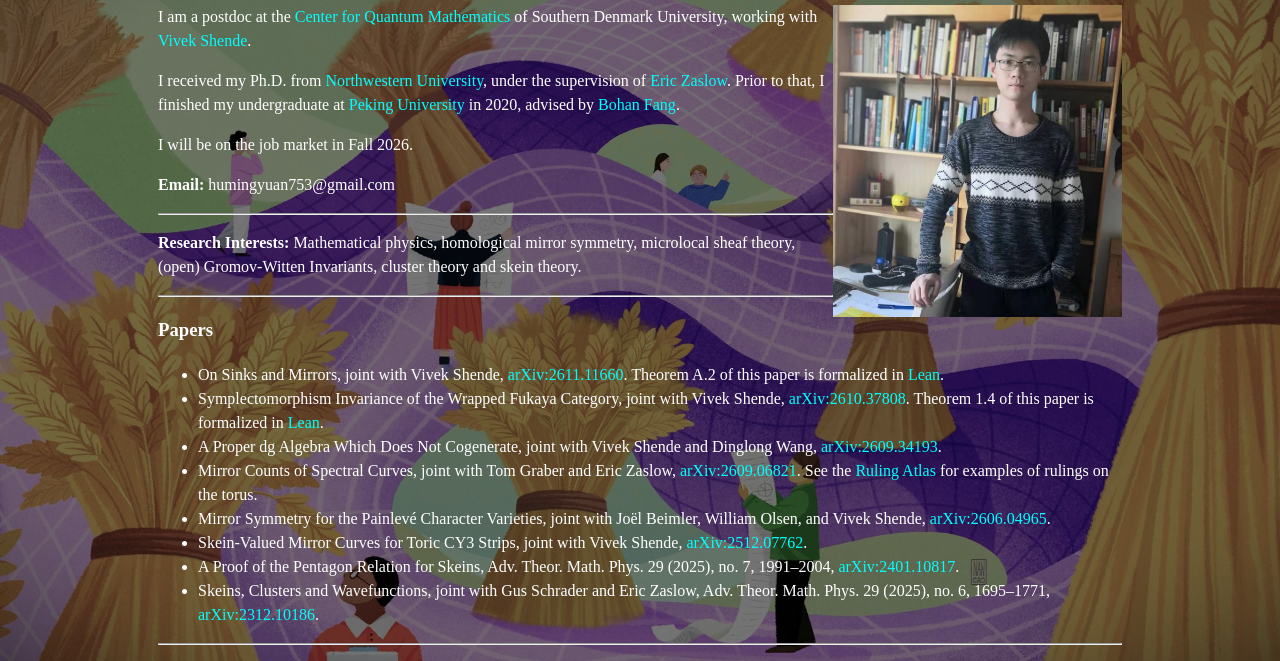
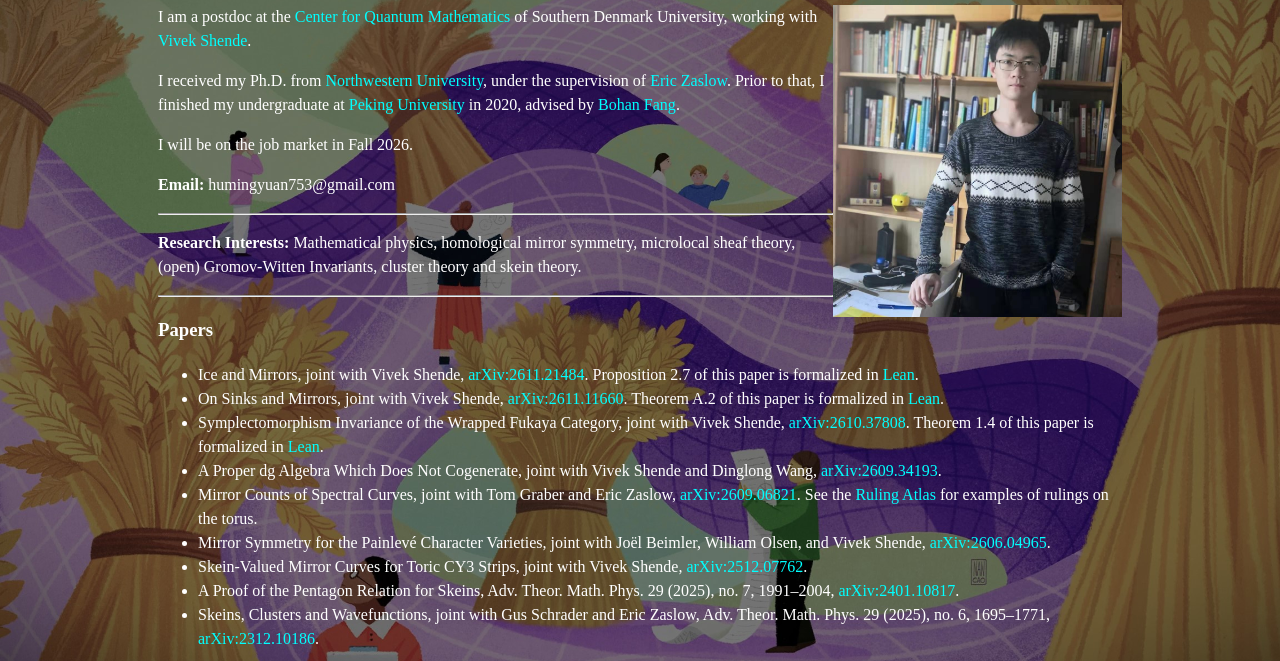
Before and after one commit to Hu-Mingyuan/Hu-Mingyuan.github.io, a plain HTML site: page index.html in a window 1280 px wide. Shown: the part 114-775 px from the top of the page. Drawn offline with Linux system fonts and the light colour scheme.

Commit message:
Add Ice and Mirrors and peeling-strip Lean project
Co-Authored-By: Claude Opus 5.5 <noreply@anthropic.com>

```diff
--- a/index.html
+++ b/index.html
@@ -54,6 +54,7 @@
 <hr>
 <h3>Papers</h3>
 <ul>
+	<li>Ice and Mirrors, joint with Vivek Shende, <a href = "https://arxiv.org/abs/2611.21484" target = "_blank">arXiv:2611.21484</a>. Proposition 2.7 of this paper is formalized in <a href="https://github.com/Hu-Mingyuan/peeling-strip" target="_blank">Lean</a>.</li>
 	<li>On Sinks and Mirrors, joint with Vivek Shende, <a href = "https://arxiv.org/abs/2611.11660" target = "_blank">arXiv:2611.11660</a>. Theorem A.2 of this paper is formalized in <a href="https://github.com/Hu-Mingyuan/cluster-skeleton" target="_blank">Lean</a>.</li>
 	<li>Symplectomorphism Invariance of the Wrapped Fukaya Category, joint with Vivek Shende, <a href = "https://arxiv.org/abs/2610.37808" target = "_blank">arXiv:2610.37808</a>. Theorem 1.4 of this paper is formalized in <a href="https://github.com/Hu-Mingyuan/exact-liouville-comparison" target="_blank">Lean</a>.</li>
 	<li>A Proper dg Algebra Which Does Not Cogenerate, joint with Vivek Shende and Dinglong Wang, <a href = "https://arxiv.org/abs/2609.34193" target = "_blank">arXiv:2609.34193</a>.</li>
```
Also changed, not shown: lean-projects.html (+1 -0 lines).
